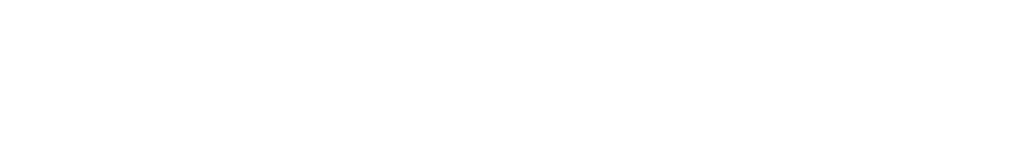
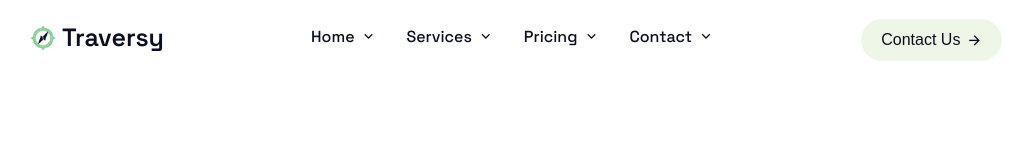
Before and after one commit to adibzamanbd/traversy, a plain HTML site: page index.html in a window 1280 px wide. Shown: the whole page, without its empty margins (124-1157 px from the left). Drawn offline with nearby package versions, Linux system fonts and the light colour scheme.

Commit message:
navbar added

```diff
--- a/assets/sass/components/_nav.scss
+++ b/assets/sass/components/_nav.scss
@@ -1,2 +1,117 @@
 @import "../mixin/font";
 @import "../variables/variable";
+
+// nav bar
+.nav_bar {
+  display: flex;
+  align-items: center;
+  justify-content: space-between;
+  margin: 0 10%;
+  padding: 1vw 2vw;
+
+  @media (max-width: $laptop) {
+    margin: 0 5%;
+    padding: 1vw;
+  }
+
+  // logo
+  .logo {
+    display: flex;
+    align-items: center;
+    gap: 0.5vw;
+    cursor: pointer;
+
+    img {
+      width: 26px;
+      margin-top: 0.2vw;
+    }
+
+    h1 {
+      @include fontH1(25px, 600);
+      color: $primary_color;
+      line-height: 20px;
+    }
+  }
+
+  // links
+  .link {
+    display: flex;
+    align-items: center;
+    gap: 10px;
+
+    a {
+      display: flex;
+      align-items: center;
+      gap: 6px;
+      color: $primary_color;
+      @include fontA(16px, 500);
+      position: relative;
+      padding: 2px 10px;
+      border-radius: 10px;
+      transition: 0.3s;
+
+      &:hover {
+        color: $secondary_color;
+        background-color: $primary_color;
+        transform: translateY(3px);
+      }
+
+      @media (max-width: $laptop) {
+        gap: 3px;
+        padding: 2px 7px;
+      }
+    }
+
+    @media (max-width: $laptop) {
+      gap: 5px;
+    }
+
+    @media (max-width: $tablet) {
+      display: none;
+    }
+  }
+
+  // button
+  .button {
+    .nav_btn {
+      display: flex;
+      align-items: center;
+      gap: 6px;
+      padding: 12px 20px;
+      background-color: $secondary_color;
+      border: none;
+      border-radius: 50px;
+      @include fontBtn(16px, 500);
+      color: $primary_color;
+      margin-top: 0.5vw;
+      overflow: hidden;
+      position: relative;
+      transition: 0.3s linear;
+
+      &:hover {
+        color: $secondary_color;
+        transform: scale(1.05);
+      }
+
+      &::after {
+        content: "";
+        position: absolute;
+        inset: 0;
+        background-color: $primary_color;
+        border-radius: 3rem;
+        transform: translate(-100%, 0) rotate(10deg);
+        transform-origin: top left;
+        transition: 0.4s transform ease-out;
+        z-index: -1;
+      }
+
+      &:hover::after {
+        transform: translate(0, 0);
+      }
+
+      @media (max-width: $laptop) {
+        padding: 9px 15px;
+      }
+    }
+  }
+}
--- a/index.html
+++ b/index.html
@@ -13,5 +13,40 @@
       rel="stylesheet"
     />
   </head>
-  <body></body>
+  <body>
+    <!-- nav section start  -->
+    <nav class="nav_bar">
+      <!-- logo start  -->
+      <div class="logo">
+        <img src="./assets/images/logo.png" alt="" />
+        <h1>Traversy</h1>
+      </div>
+      <!-- link start  -->
+      <div class="link">
+        <a href="#">
+          Home
+          <i class="ri-arrow-down-s-line"></i>
+        </a>
+        <a href="#">
+          Services
+          <i class="ri-arrow-down-s-line"></i>
+        </a>
+        <a href="#">
+          Pricing
+          <i class="ri-arrow-down-s-line"></i>
+        </a>
+        <a href="#">
+          Contact
+          <i class="ri-arrow-down-s-line"></i>
+        </a>
+      </div>
+      <!-- button start  -->
+      <div class="button">
+        <button class="nav_btn">
+          Contact Us
+          <i class="ri-arrow-right-line"></i>
+        </button>
+      </div>
+    </nav>
+  </body>
 </html>
```
Also changed, not shown: assets/css/style.css.
